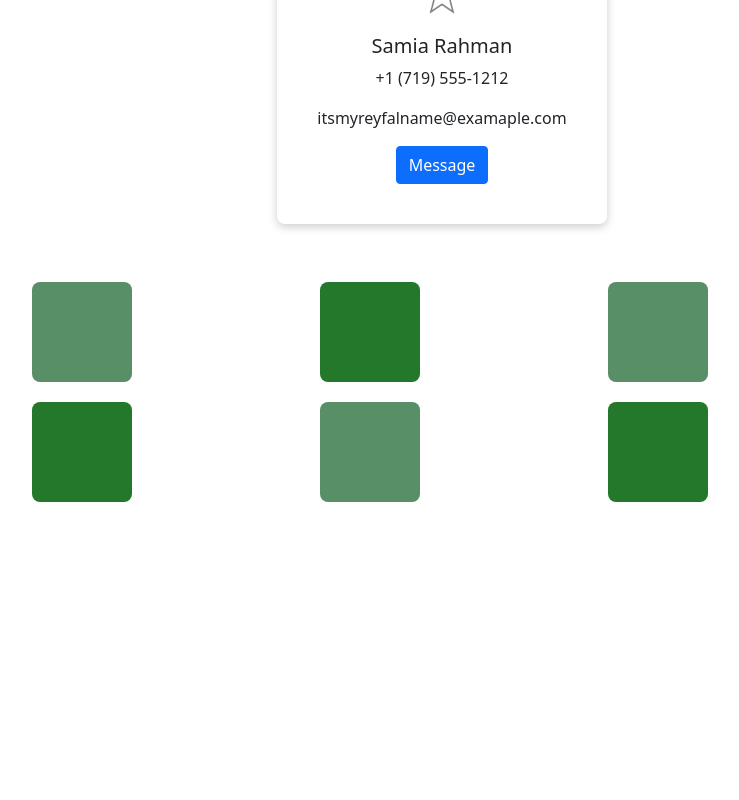
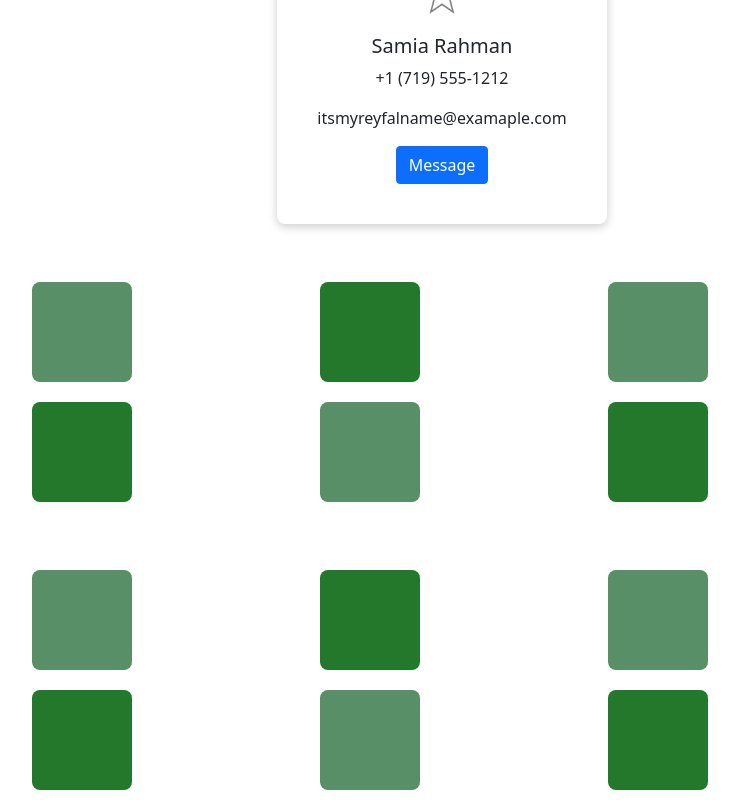
Before and after one commit to mrsamia/scrimba_tutorial, a React (Create React App) app in the folder my-app/: page / in a window 1280 px wide. Shown: the part 5064-5864 px from the top of the page, without its empty margins (198-937 px from the left). Before the commit the page ends 5576 px from the top, so only its background shows below. Built offline with nearby package versions, Linux system fonts and the light colour scheme.

Commit message:
SRM | BoxTwo

```diff
--- a/my-app/src/App.js
+++ b/my-app/src/App.js
@@ -20,6 +20,7 @@ import HookTwo from './UseState/HookTwo';
 import HookSix from './UseState/HookSix';
 import HookSevenCard from './UseState/HookSevenCard';
 import Box from './BoxSquare/Box';
+import BoxTwo from './BoxSquare/BoxTwo';
 
 function App() {
   return (
@@ -46,6 +47,7 @@ function App() {
         <HookSix/>
         <HookSevenCard/>
         <Box/>
+        <BoxTwo/>
 
       </div>
       {/* <BbcMap /> */}
--- a/my-app/src/BoxSquare/Box.js
+++ b/my-app/src/BoxSquare/Box.js
@@ -1,9 +1,18 @@
-import React from 'react';
+import React, { useState } from 'react';
 import BoxData from './BoxData';
 import './box.css';
-// import Boxes from './Boxes';
+
 
 function Box(props) {
+
+    function click(event) {
+        const bg = event.target.style.backgroundColor
+        if (bg === 'rgb(89, 143, 103)') {
+            event.target.style.backgroundColor = 'rgb(35, 120, 43)';
+        } else {
+            event.target.style.backgroundColor = 'rgb(89, 143, 103)';
+        }
+    }
 
     return (
         <div className='container cntr pt-5'>
@@ -17,8 +26,7 @@ function Box(props) {
                         }
                         return (
                             <div className='col-4'>
-                                {/* <Boxes key={e.id} on={e.on} /> */}
-                                <div style={styles} className="box" key={e.id} on={e.on}></div>
+                                <div style={styles} className="box" key={e.id} on={e.on} onClick={click}></div>
                             </div>
 
                         );
--- /dev/null
+++ b/my-app/src/BoxSquare/BoxTwo.js
@@ -0,0 +1,26 @@
+import React, { useState } from 'react';
+import BoxData from './BoxData';
+import './box.css';
+import Boxes from './Boxes';
+
+function BoxTwo(props) {
+
+    return (
+        <div className='container cntr pt-5'>
+            <div className='row'>
+                {
+                    BoxData.map((e) => {
+                        return (
+                            <div className='col-4'>
+                                <Boxes className="box" on={e.on} />
+                            </div>
+                        );
+                    })
+                }
+            </div>
+        </div>
+    );
+
+}
+
+export default BoxTwo;
--- a/my-app/src/BoxSquare/Boxes.js
+++ b/my-app/src/BoxSquare/Boxes.js
@@ -1,14 +1,15 @@
-import React from 'react';
-
+import React, { useState } from 'react';
 function Boxes(props) {
 
-    const styles = {
-        backgroundColor: props.on ? "#598f67" : "#23782b",
+    const [On, setOn] = useState(props.on)
+
+    function click() {
+        setOn(!On)
     }
 
     return (
         <div>
-            <div style={styles} className="box"></div>
+            <div className={props.className} style={{ backgroundColor: On ? "#598f67" : "#23782b" }} onClick={click} ></div>
         </div>
     );
 }
--- a/my-app/src/BoxSquare/box.css
+++ b/my-app/src/BoxSquare/box.css
@@ -2,7 +2,7 @@
     height: 100px !important;
     width: 100px!important;
     border-radius: 8px;
-    /* background-color: #00ffff; */
+    /* background-color: #23782b; */
     margin: 10px;
 }
 .cntr{
```
